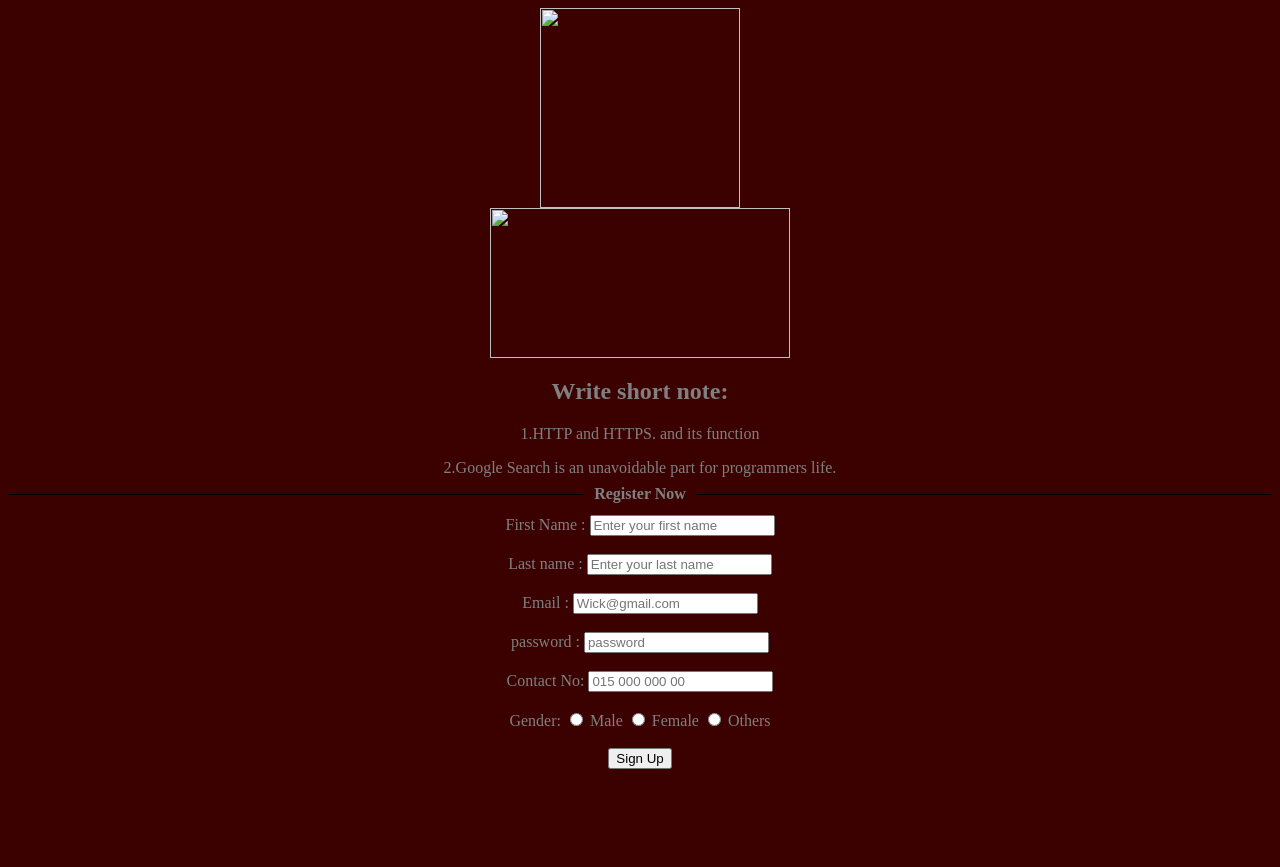
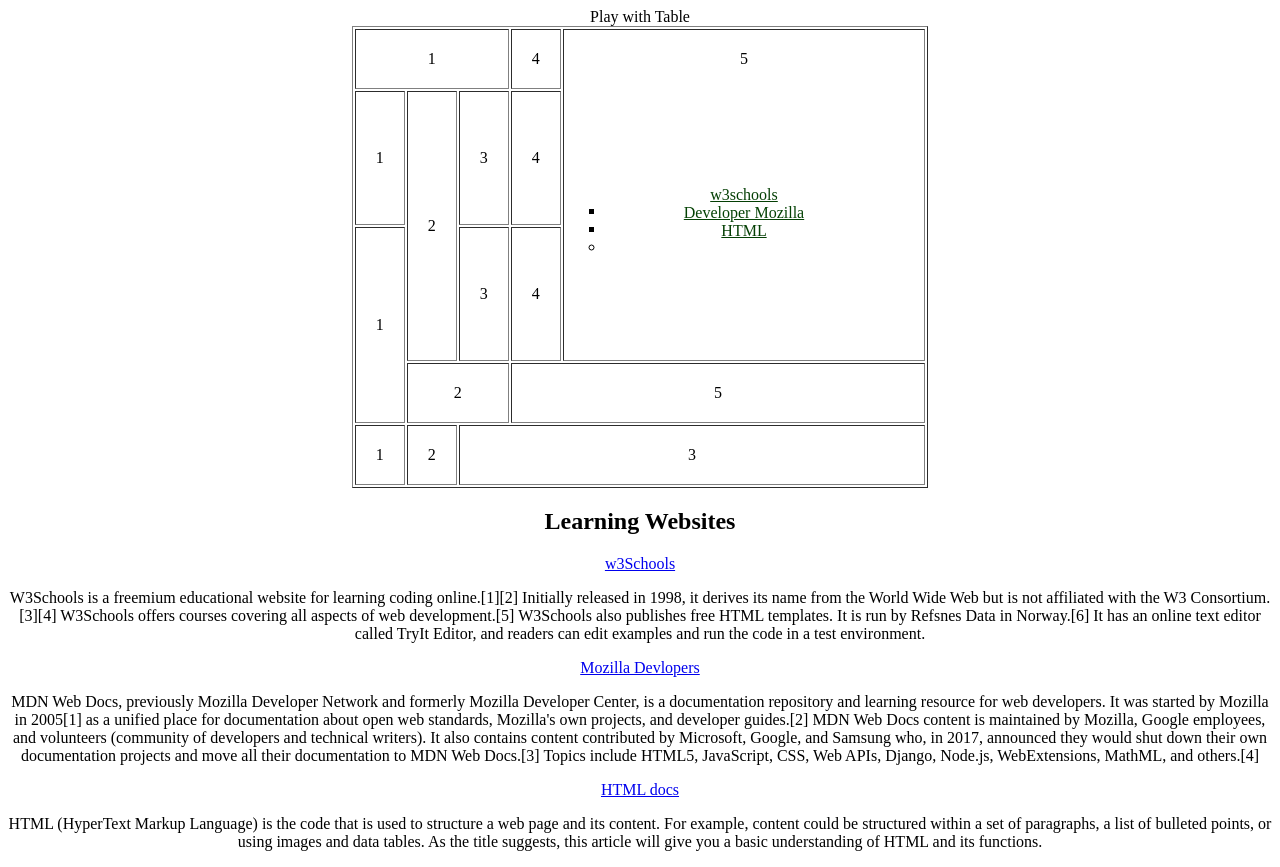
Before and after one commit to deen-md-salauddin-kaif/4, a plain HTML site: page index.html in a window 1280 px wide. Before the commit the page ends 800 px from the top, so only its background shows below. Drawn offline with Linux system fonts and the light colour scheme.

Commit message:
Add files via upload

```diff
--- a/index.html
+++ b/index.html
@@ -4,76 +4,82 @@
     <meta charset="UTF-8">
     <meta name="viewport" content="width=device-width, initial-scale=1.0">
     <title>Assignment 3</title>
+
+    <link rel="shortcut icon" href="G:\HTML work\Picture\html5.png" type="image/x-icon">
     <style>
-        img {
-          display: block;
-          margin-left: auto;
-          margin-right: auto;
-        }
-        h2,p{
-            text-align:center;
-            color:gray;
-        }
-        h4 {
-   width: 100%;
-   text-align: center;
-   border-bottom: 1px solid #000;
-   line-height: 0.1em;
-   margin: 10px 0 20px;
-   color:gray;
-}
 
-h4 span {
-    background:#3b0101;
-    padding:0 10px;
-}
-h4{
-    color:gray;
-}
-form{
-    color:gray;
-}
-div{
-    text-align:center
-}
-        </style>
+    td,tr,h2{
+      text-align:center;
+
+  }
+  .first{
+   text-align:center;
+  }
+  body{color:rgb(0, 0, 0)}
+
+    </style>
 </head>
-<body style="background-color: #3b0101;">
-    <img src="file:///C:/Users/ATIF/Downloads/mdnwebdocs.svg" width="200px" height="200px" >
-    <img src="file:///C:/Users/ATIF/Downloads/html-com-logo.webp" width="300px" height="150px">
-    <h2>Write short note: </h2>
-    <p>1.HTTP and HTTPS. and its function</p>
-    <p>2.Google Search is an unavoidable part for programmers life.</p>
-    <h4><span>Register Now</span>
-    </h2>
-    <div>
-   <form action="">
-    <label>First Name :</label>
-    <input type="text" placeholder="Enter your first name"><br><br>
-    <label for="">Last name :</label>
-    <input type="text" placeholder="Enter your last name"><br><br>
-    <label for="">Email :</label>
-    <input type="email" placeholder="Wick@gmail.com"><br><br>
-    <label for="">password :</label>
-    <input type="password" placeholder="password"><br><br>
-    <label for="">Contact No:</label>
-    <input type="number" placeholder="015 000 000 00"><br><br>
+<body >
+    <table border="1px solid " align="center" cellpadding="20px" >
+     <caption>Play with Table</caption>
+     <tr colspan>
+      <td colspan="3" >1</td>
+      <td>4</td>
+      <td  rowspan="3"> 5 <br><br>
+         <div style="  display: block;padding: 100px;">
+
+            <div style="float: left;
+            margin-left: -119px;
+            padding-left: 0px!important;">
+               <ul>
+                  <li type="square"></li>
+                  <li type="square"></li>
+                  <li type="circle"></li>
+               </ul>
+            </div><a href="https://www.w3schools.com/" style="color:rgb(4, 63, 4)">w3schools</a> <br> <a href="https://developer.mozilla.org/en-US/" style="color:rgb(4, 66, 4)">Developer Mozilla</a>
+            <br>
+         <a href="https://www.w3schools.com/html/" style="color:rgb(4, 63, 4)">HTML</a>
+         </div>
+      </td>
+     </tr>
+     <tr>
+      <td>1</td>
+      <td rowspan="2">2</td>
+      <td>3</td>
+      <td>4</td>
+
+     </tr>
+     <tr>
+      <td rowspan="2">1</td>
+      <td>3</td>
+      <td>4</td>
 
 
-    <label for="">Gender:</label>
-    <input type="radio" name="Gender">
-    <label for="">Male</label>
-    <input type="radio" name="Gender">
-    <label for="">Female</label>
-    <input type="radio" name="Gender">
-    <label for="">Others</label><br><br>
-    <button>Sign Up</button>
+     </tr>
+     <tr>
+      <td colspan="2">2</td>
+      <td colspan="5">5</td>
+     </tr>
+     <tr>
+      <td>1</td>
+      <td>2</td>
+      <td colspan="6">3</td>
+     </tr>
 
+    </table>
 
-   </div>
+    <h2>Learning Websites</h2>
 
-   </form>
+    <div class="first"><a href="https://www.w3schools.com/" style="">w3Schools</a>
+    <p>W3Schools is a freemium educational website for learning coding online.[1][2] Initially released in 1998, it derives its name from the World Wide Web but is not affiliated with the W3 Consortium.[3][4] W3Schools offers courses covering all aspects of web development.[5] W3Schools also publishes free HTML templates. It is run by Refsnes Data in Norway.[6] It has an online text editor called TryIt Editor, and readers can edit examples and run the code in a test environment.</p>
 
+    <a href="https://developer.mozilla.org/en-US/">Mozilla Devlopers</a>
+    <p>MDN Web Docs, previously Mozilla Developer Network and formerly Mozilla Developer Center, is a documentation repository and learning resource for web developers. It was started by Mozilla in 2005[1] as a unified place for documentation about open web standards, Mozilla's own projects, and developer guides.[2]
+
+      MDN Web Docs content is maintained by Mozilla, Google employees, and volunteers (community of developers and technical writers). It also contains content contributed by Microsoft, Google, and Samsung who, in 2017, announced they would shut down their own documentation projects and move all their documentation to MDN Web Docs.[3] Topics include HTML5, JavaScript, CSS, Web APIs, Django, Node.js, WebExtensions, MathML, and others.[4]</p>
+      <a href="https://www.w3schools.com/html/">HTML docs</a>
+      <p>HTML (HyperText Markup Language) is the code that is used to structure a web page and its content. For example, content could be structured within a set of paragraphs, a list of bulleted points, or using images and data tables. As the title suggests, this article will give you a basic understanding of HTML and its functions.</p>
+    </div>
 
 </body>
 </html>
```
